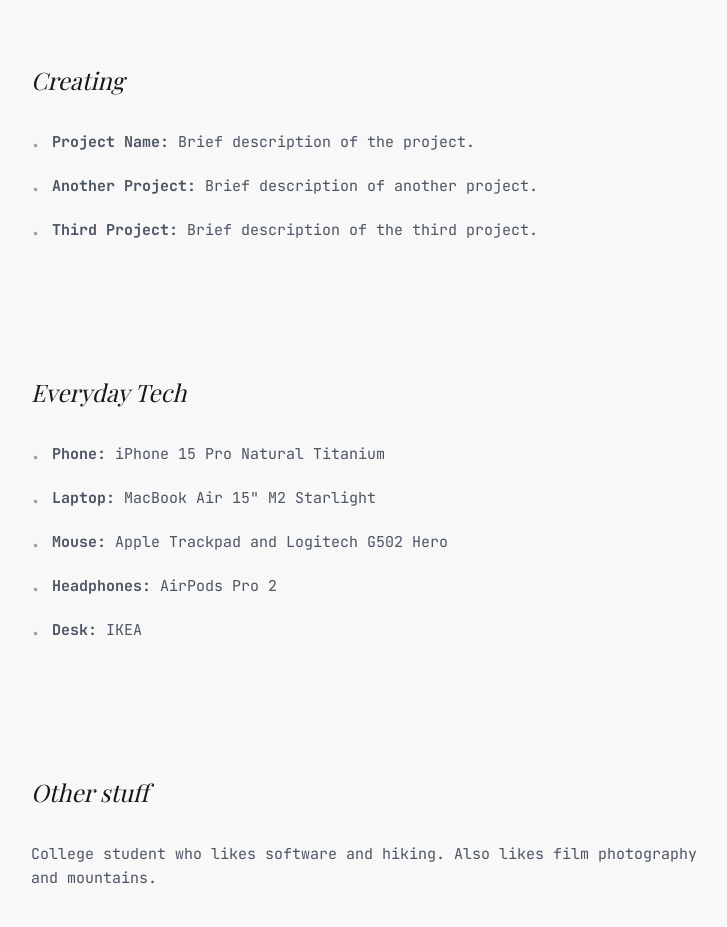
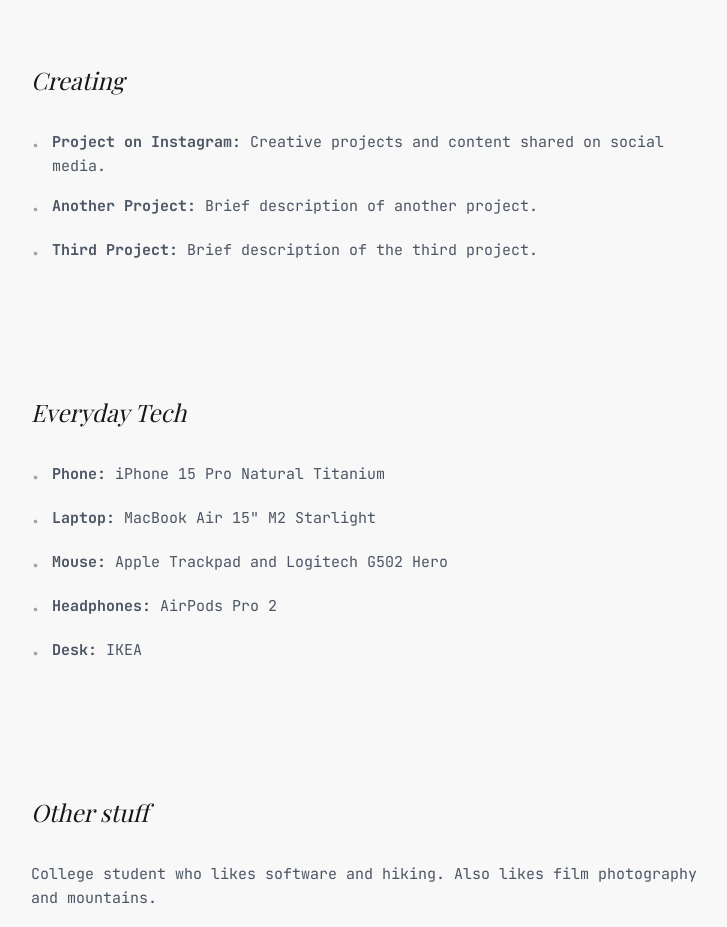
Before and after one commit to hunterbastian/portfolio, a Next.js app: page / in a window 1280 px wide. Shown: the part 1860-2787 px from the top of the page, without its empty margins (273-1000 px from the left). Built offline with nearby package versions, Linux system fonts and the light colour scheme.

Commit message:
Add Project on Instagram to Creating section

```diff
--- a/src/components/AnimatedHomePage.tsx
+++ b/src/components/AnimatedHomePage.tsx
@@ -51,8 +51,8 @@
 
   const creatingProjects = [
     {
-      name: 'Project Name',
-      description: 'Brief description of the project.',
+      name: 'Project on Instagram',
+      description: 'Creative projects and content shared on social media.',
       link: '#'
     },
     {
```
